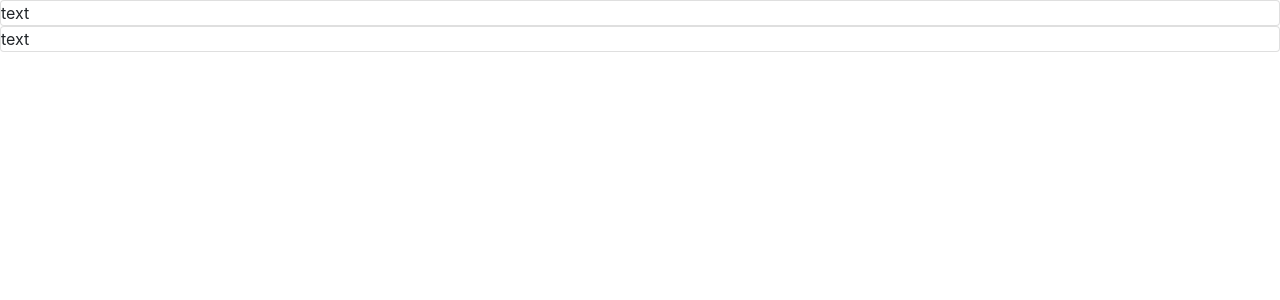
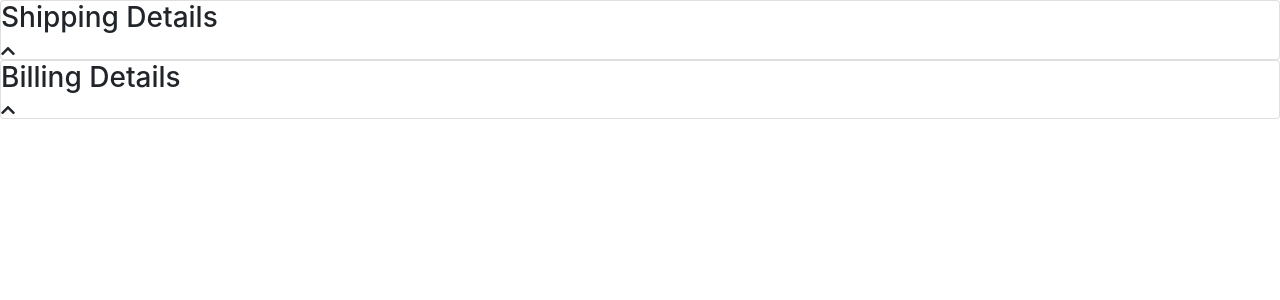
Before and after one commit to tony2tones/angular-learning, an Angular app in the folder starter/: page / in a window 1280 px wide. Shown: the top 300 px of the page. Built offline with nearby package versions, Linux system fonts and the light colour scheme.

Commit message:
working on Zippy component

```diff
--- a/starter/src/app/app.component.html
+++ b/starter/src/app/app.component.html
@@ -1,7 +1,3 @@
-<zippy title="Shipping Details">
-    Shipping Details content
-</zippy>
+<zippy title="Shipping Details"> </zippy>
 
-<zippy title="Billing Details">
-        Billing Details content
-</zippy>
+<zippy title="Billing Details"> Billing Details content </zippy>
--- a/starter/src/app/app.component.ts
+++ b/starter/src/app/app.component.ts
@@ -6,28 +6,6 @@ import { Component, Input } from '@angular/core';
   styleUrls: ['./app.component.css']
 })
 export class AppComponent {
-  courses =[
-    {id:1, name: 'Course 1'},
-    {id:2, name: 'Course 2'},
-    {id:3, name: 'Course 3'}
-]
-  viewMode = 'map';
-  tweet = {
-          likesCount: 0,
-          isActive: false
-          }
 
-  title = 'Angular app';
-  post = {
-    title: 'Title',
-    isFavorite: true
-  }
-  onAdd() {
-    this.courses.push({id:4, name: 'Course 4'});
-  }
-  onRemove(course){
-    let index = this.courses.indexOf(course);
-    this.courses.splice(index, 1);
-  }
 
 }
--- a/starter/src/app/zippy/zippy.component.html
+++ b/starter/src/app/zippy/zippy.component.html
@@ -1 +1,13 @@
-<div  class="card"> text </div>
+<div class="zippy">
+<div class="card heading"
+ (click)="onToggle()">
+  <h3>{{ title }}</h3><span
+  class="fas float"
+  [ngClass]="{
+    'fa-chevron-down':isActive,
+    'fa-chevron-up':!isActive
+  }"></span>
+
+ </div>
+<div *ngIf="isActive" class="content" >Shipping Details content</div>
+</div>
--- a/starter/src/app/zippy/zippy.component.ts
+++ b/starter/src/app/zippy/zippy.component.ts
@@ -1,4 +1,4 @@
-import { Component } from '@angular/core';
+import { Component, Input } from '@angular/core';
 
 @Component({
   selector: 'zippy',
@@ -6,8 +6,10 @@ import { Component } from '@angular/core';
   styleUrls: ['./zippy.component.css']
 })
 export class ZippyComponent {
+ @Input('title') title: string;
+ @Input('isActive') isActive: boolean;
 
-  constructor() { }
-
-
+  onToggle() {
+    this.isActive = !this.isActive;
+  }
 }
```
